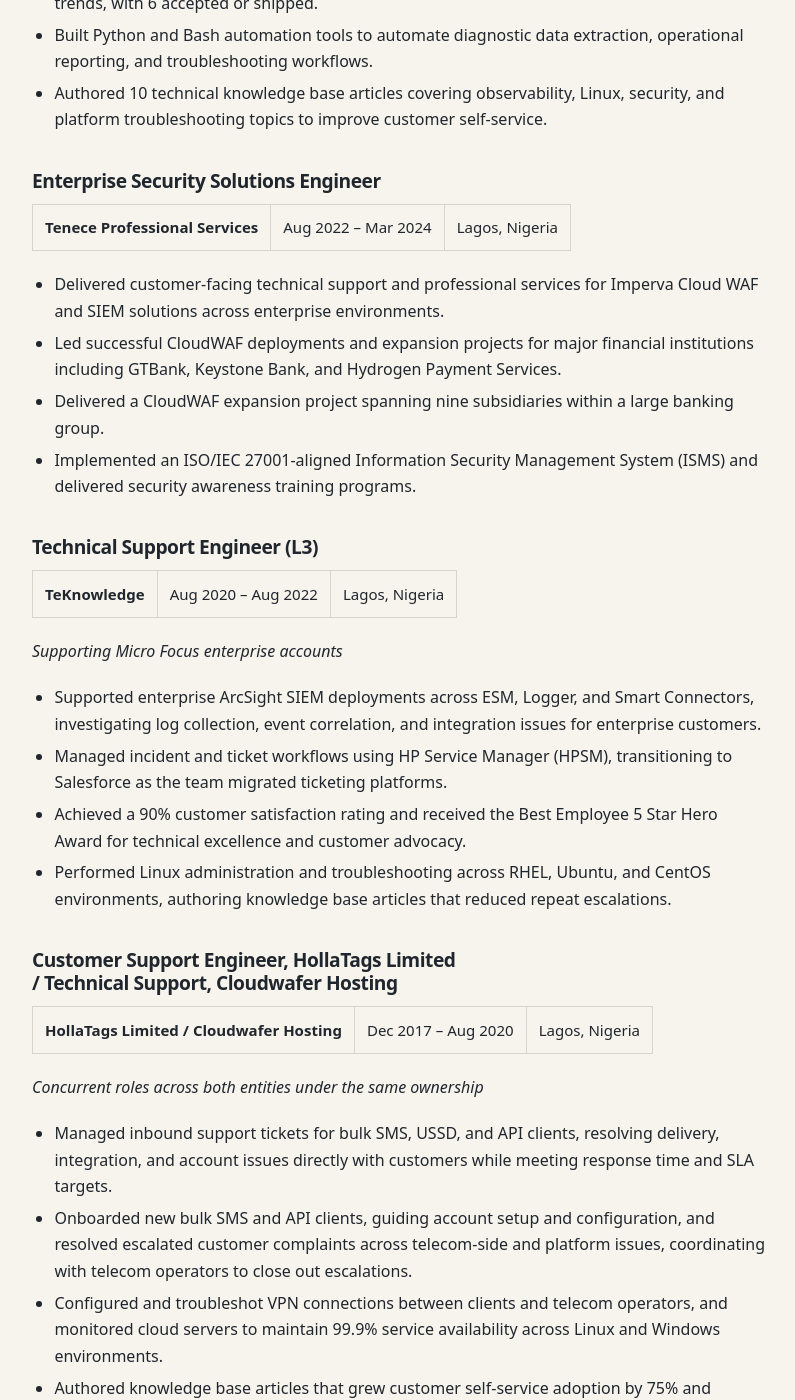
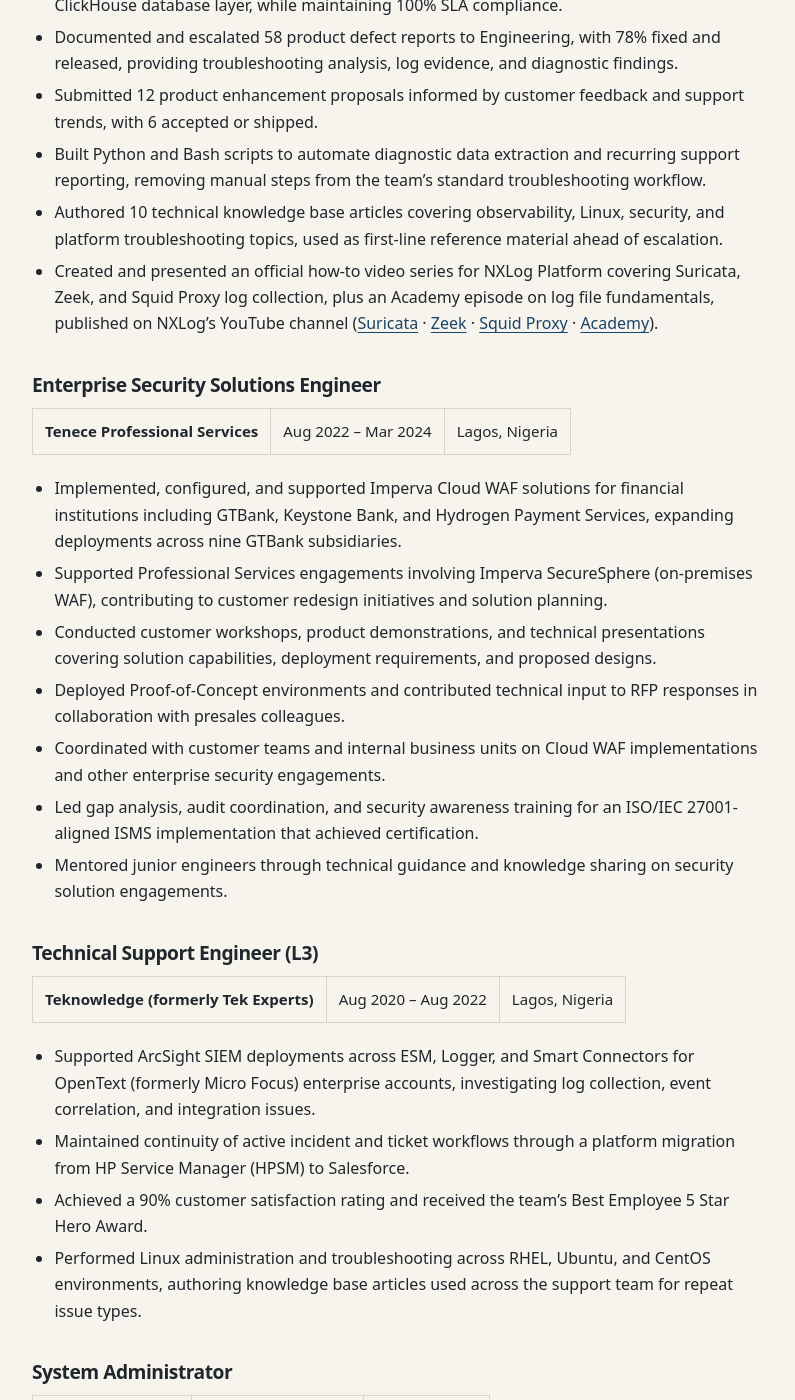
Before and after one commit to AyodeleSowunmi/ayodelesowunmi.github.io, a Jekyll site: the page built from resume.md, in a window 1280 px wide and 1400 px high, scrolled down 903 px. Shown: the whole window, without its empty margins (240-1035 px from the left). Built offline with Jekyll 4.4.1, drawn with Linux system fonts in a browser that asks for light colours; some of the changed text lies outside the part shown.

Commit message:
Synchronize portfolio with finalized resume

```diff
--- a/_config.yml
+++ b/_config.yml
@@ -1,5 +1,5 @@
 title: Ayodele Sowunmi
-description: Technical Support Engineer | Linux | Infrastructure | Automation | Homelab
+description: Technical Support Engineer | Linux | Infrastructure | Enterprise Security
 
 url: "https://ayodelesowunmi.com"
 baseurl: ""
--- a/resume.md
+++ b/resume.md
@@ -6,7 +6,11 @@ permalink: /resume/
 
 ## Professional Summary
 
-Technical Support Engineer with 7+ years resolving complex, high-priority technical issues for enterprise B2B SaaS customers across Linux, cloud, and containerized environments. Experienced supporting SIEM platforms, WAF deployments, SSO/authentication troubleshooting, and log management pipelines. Comfortable working independently across cross-functional, multicultural teams spanning APAC, EMEA, and Americas time zones, with a track record of on-call incident response and cross-team escalation handling.
+**Technical Support Engineer \| Linux \| Infrastructure \| Enterprise Security**
+
+Enterprise Technical Support Engineer specializing in Linux systems, infrastructure, and enterprise security platforms. Experienced in customer-facing troubleshooting, root cause analysis, problem reproduction, and technical investigations across production and containerized environments. Partners with customers, software developers, and engineering teams to diagnose complex issues, communicate findings, and deliver reliable technical outcomes. Hands-on experience includes virtualization, container deployment troubleshooting, observability, and technical documentation.
+
+[Download the résumé PDF](/assets/Ayodele_Sowunmi_Resume.pdf)
 
 ## Professional Experience
 
@@ -17,47 +21,49 @@ Technical Support Engineer with 7+ years resolving complex, high-priority techni
 - Resolved 788 enterprise support cases across NXLog Agent and Platform, troubleshooting Podman/Docker Compose and Kubernetes/Helm deployment methods and the underlying ClickHouse database layer, while maintaining 100% SLA compliance.
 - Documented and escalated 58 product defect reports to Engineering, with 78% fixed and released, providing troubleshooting analysis, log evidence, and diagnostic findings.
 - Submitted 12 product enhancement proposals informed by customer feedback and support trends, with 6 accepted or shipped.
-- Built Python and Bash automation tools to automate diagnostic data extraction, operational reporting, and troubleshooting workflows.
-- Authored 10 technical knowledge base articles covering observability, Linux, security, and platform troubleshooting topics to improve customer self-service.
+- Built Python and Bash scripts to automate diagnostic data extraction and recurring support reporting, removing manual steps from the team's standard troubleshooting workflow.
+- Authored 10 technical knowledge base articles covering observability, Linux, security, and platform troubleshooting topics, used as first-line reference material ahead of escalation.
+- Created and presented an official how-to video series for NXLog Platform covering Suricata, Zeek, and Squid Proxy log collection, plus an Academy episode on log file fundamentals, published on NXLog's YouTube channel ([Suricata](https://www.youtube.com/watch?v=eEiyAxrtQiY) · [Zeek](https://www.youtube.com/watch?v=rFcCT70oOvQ) · [Squid Proxy](https://www.youtube.com/watch?v=DtZxsa_4Eog) · [Academy](https://www.youtube.com/watch?v=Kg6MfD1S9s8)).
 
 ### Enterprise Security Solutions Engineer
 
 **Tenece Professional Services** | Aug 2022 – Mar 2024 | Lagos, Nigeria
 
-- Delivered customer-facing technical support and professional services for Imperva Cloud WAF and SIEM solutions across enterprise environments.
-- Led successful CloudWAF deployments and expansion projects for major financial institutions including GTBank, Keystone Bank, and Hydrogen Payment Services.
-- Delivered a CloudWAF expansion project spanning nine subsidiaries within a large banking group.
-- Implemented an ISO/IEC 27001-aligned Information Security Management System (ISMS) and delivered security awareness training programs.
+- Implemented, configured, and supported Imperva Cloud WAF solutions for financial institutions including GTBank, Keystone Bank, and Hydrogen Payment Services, expanding deployments across nine GTBank subsidiaries.
+- Supported Professional Services engagements involving Imperva SecureSphere (on-premises WAF), contributing to customer redesign initiatives and solution planning.
+- Conducted customer workshops, product demonstrations, and technical presentations covering solution capabilities, deployment requirements, and proposed designs.
+- Deployed Proof-of-Concept environments and contributed technical input to RFP responses in collaboration with presales colleagues.
+- Coordinated with customer teams and internal business units on Cloud WAF implementations and other enterprise security engagements.
+- Led gap analysis, audit coordination, and security awareness training for an ISO/IEC 27001-aligned ISMS implementation that achieved certification.
+- Mentored junior engineers through technical guidance and knowledge sharing on security solution engagements.
 
 ### Technical Support Engineer (L3)
 
-**TeKnowledge** | Aug 2020 – Aug 2022 | Lagos, Nigeria
+**Teknowledge (formerly Tek Experts)** | Aug 2020 – Aug 2022 | Lagos, Nigeria
 
-*Supporting Micro Focus enterprise accounts*
+- Supported ArcSight SIEM deployments across ESM, Logger, and Smart Connectors for OpenText (formerly Micro Focus) enterprise accounts, investigating log collection, event correlation, and integration issues.
+- Maintained continuity of active incident and ticket workflows through a platform migration from HP Service Manager (HPSM) to Salesforce.
+- Achieved a 90% customer satisfaction rating and received the team's Best Employee 5 Star Hero Award.
+- Performed Linux administration and troubleshooting across RHEL, Ubuntu, and CentOS environments, authoring knowledge base articles used across the support team for repeat issue types.
 
-- Supported enterprise ArcSight SIEM deployments across ESM, Logger, and Smart Connectors, investigating log collection, event correlation, and integration issues for enterprise customers.
-- Managed incident and ticket workflows using HP Service Manager (HPSM), transitioning to Salesforce as the team migrated ticketing platforms.
-- Achieved a 90% customer satisfaction rating and received the Best Employee 5 Star Hero Award for technical excellence and customer advocacy.
-- Performed Linux administration and troubleshooting across RHEL, Ubuntu, and CentOS environments, authoring knowledge base articles that reduced repeat escalations.
+### System Administrator
 
-### Customer Support Engineer, HollaTags Limited / Technical Support, Cloudwafer Hosting
+**HollaTags Limited** | Dec 2017 – Aug 2020 | Lagos, Nigeria
 
-**HollaTags Limited / Cloudwafer Hosting** | Dec 2017 – Aug 2020 | Lagos, Nigeria
-
-*Concurrent roles across both entities under the same ownership*
-
-- Managed inbound support tickets for bulk SMS, USSD, and API clients, resolving delivery, integration, and account issues directly with customers while meeting response time and SLA targets.
-- Onboarded new bulk SMS and API clients, guiding account setup and configuration, and resolved escalated customer complaints across telecom-side and platform issues, coordinating with telecom operators to close out escalations.
-- Configured and troubleshot VPN connections between clients and telecom operators, and monitored cloud servers to maintain 99.9% service availability across Linux and Windows environments.
-- Authored knowledge base articles that grew customer self-service adoption by 75% and reduced repeat ticket volume, while performing OS/driver installs and network troubleshooting across client environments.
+- Administered production Linux servers and hosting infrastructure supporting web hosting, email hosting, SMS, USSD, and APIs in LAMP environments.
+- Managed DNS configuration and monitored production Linux and Windows systems, contributing to 99.9% service availability.
+- Configured and troubleshot VPN connections between clients and telecom operators.
+- Collaborated with software developers to investigate infrastructure and platform issues affecting bulk SMS, USSD, and API services.
+- Provided customer-facing technical support, onboarded new clients, and coordinated telecom and hosting escalations within response-time and SLA targets.
+- Authored knowledge base articles that increased customer self-service adoption by 75% and reduced repeat ticket volume.
 
 ## Skills
 
-- **Cloud & Identity:** AWS, Microsoft Entra ID, SSO/SAML/OAuth/JWT, GCP (lab)
-- **Security:** ArcSight ESM/Logger/Smart Connectors, Imperva WAF, Elasticsearch/OpenSearch, ISO/IEC 27001 (ISMS)
-- **Infrastructure:** Linux (RHEL, Ubuntu, CentOS), Docker, Kubernetes/Helm, Podman, Proxmox VE
-- **Support Tooling:** Zendesk, Jira, Salesforce, HP Service Manager, Confluence, Zoho, Octane
-- **Scripting & Data:** Python, Bash, PowerShell, SQL (ClickHouse), REST APIs, Git
+- **Enterprise Technical Support:** Customer-facing troubleshooting, root cause analysis, problem reproduction, technical investigations, defect escalation, technical documentation
+- **Linux, Networking & Infrastructure:** Linux administration (RHEL, Ubuntu, CentOS), LAMP environments, DNS, VPN, web and email hosting, production monitoring
+- **Virtualization & Containers:** Proxmox VE, Cloud-Init, Docker and Docker Compose, Podman, Kubernetes/Helm deployment troubleshooting
+- **Enterprise Security & Observability:** SIEM and WAF support, ArcSight ESM/Logger/Smart Connectors, Cloud WAF implementation and support, Imperva SecureSphere engagement support, ISO/IEC 27001 ISMS, NXLog, Zeek, Suricata
+- **Scripting & Technical Integration:** Python, Bash, REST APIs, Git
 
 ## Certifications
 
```
Also changed, not shown: index.md (+3 -21 lines), 1 other file.
